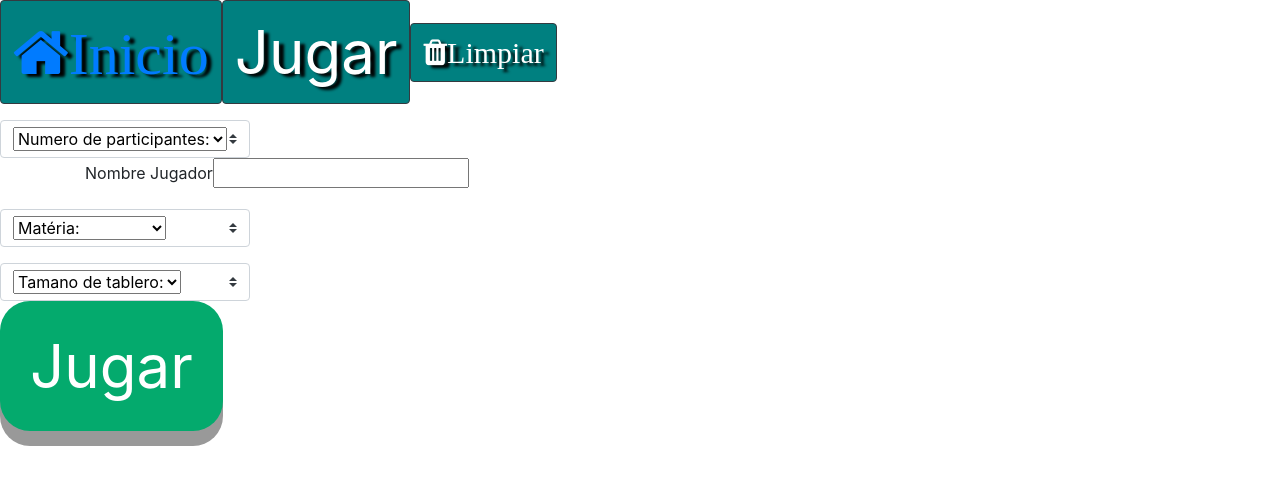
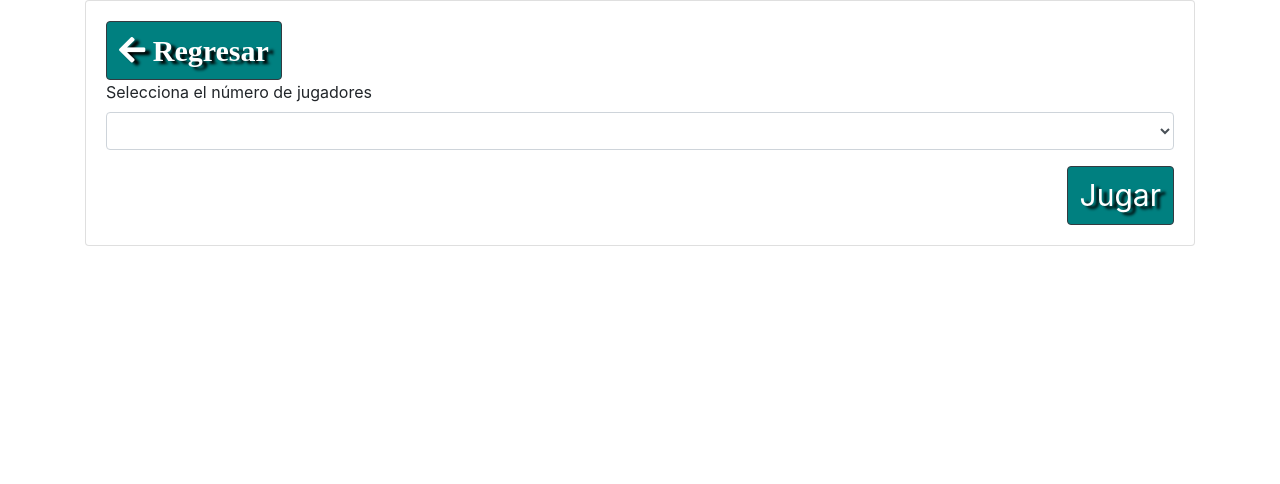
Before and after one commit to YairRdz11/SerpientesEscaleras, an Angular app: page /custom-user in a window 1280 px wide. Shown: the top 484 px of the page. Built offline with nearby package versions, Linux system fonts and the light colour scheme.

Commit message:
Se completo formulario de jugadores

```diff
--- a/src/app/app.module.ts
+++ b/src/app/app.module.ts
@@ -13,6 +13,7 @@ import { ScoreComponent } from './views/score/score.component';
 import { PlayerComponent } from './views/player/player.component';
 import { DiceComponent } from './views/dice/dice.component';
 import { CustomUserComponent } from './views/custom-user/custom-user.component';
+import { FormsModule } from '@angular/forms';
 
 @NgModule({
   declarations: [
@@ -29,7 +30,8 @@ import { CustomUserComponent } from './views/custom-user/custom-user.component';
     AppRoutingModule,
     BrowserModule,
     NgbModule,
-    HttpClientModule
+    HttpClientModule,
+    FormsModule
   ],
   providers: [CanvasService],
   bootstrap: [AppComponent]
--- a/src/app/canvas.service.ts
+++ b/src/app/canvas.service.ts
@@ -18,11 +18,12 @@ export class CanvasService {
 
   constructor() { }
 
-  initPlayer(){
-    this.player1 = new Player("Player 1","#B71C1C");
-    this.player2 = new Player("Player 2" , '#4A148C');
-    this.players.push(this.player1);
-    this.players.push(this.player2);
+  initPlayer(playerList: Player[]){
+   for (let player of playerList) {
+     player.color = '#' + Math.floor(Math.random()*16777215).toString(16);
+   }
+    this.players = playerList;
+    console.log(this.players);
   }
 
   setCanvas(canvasRenderingContext: CanvasRenderingContext2D) {
--- a/src/app/models/player.ts
+++ b/src/app/models/player.ts
@@ -8,10 +8,12 @@ export class Player {
   turn!: boolean;
   currentTile!: Tile;
 
-  constructor(name: string, color: string) {
-    this.name = name;
-    this.color = color;
+  constructor() {
     this.turn = false;
+  }
+
+  setName(namePlayer: string){
+    this.name = namePlayer;
   }
 
   turnOn() {
--- a/src/app/models/tile.ts
+++ b/src/app/models/tile.ts
@@ -28,7 +28,7 @@ export class Tile {
     draw(canvasRenderingContext: CanvasRenderingContext2D) {
         canvasRenderingContext.fillStyle = this.color;
         canvasRenderingContext.fillRect(this.x, this.y, this.resolution, this.resolution);
-        canvasRenderingContext.fillStyle='#111111';
+        canvasRenderingContext.fillStyle='#000000';
         canvasRenderingContext.font="bold 13px Arial";
         canvasRenderingContext.fillText((this.index+1).toString(),(this.x),(this.y+20));
     }
--- a/src/app/views/custom-user/custom-user.component.css
+++ b/src/app/views/custom-user/custom-user.component.css
@@ -0,0 +1,6 @@
+button {
+  font-size: 30px;
+  color: white;
+  text-shadow: black 5px 3px 3px;
+  background-color: #008080;
+}
--- a/src/app/views/custom-user/custom-user.component.html
+++ b/src/app/views/custom-user/custom-user.component.html
@@ -1,5 +1,46 @@
+<div class="container">
+  <div class="card">
+    <div class="card-body">
+      <button class="btn btn-dark" (click)="goBack()"><i class="fas fa-arrow-left"> Regresar</i></button>
+      <form>
+        <div class="form-group">
+          <label for="playerSelect">Selecciona el número de jugadores</label>
+          <select class="form-control"
+                  id="playerSelect"
+                  name="playerSelect"
+                  [(ngModel)]="playerCount"
+                  (change)="buildTextInputs()">
+            <option value="1">1</option>
+            <option value="2">2</option>
+            <option value="3">3</option>
+            <option value="4">4</option>
+            <option value="5">5</option>
+            <option value="6">6</option>
+          </select>
+          <div *ngFor="let player of playerList; let i = index" [attr.data-index]="i" class="form-group">
+            <label for="{{'player' + i}}">{{'Ingrese el nombre del jugador ' + (i + 1)}}</label>
+            <input type="text"
+                  class="form-control"
+                  id="{{'player' + i}}"
+                  placeholder="Ingrese el nombre del jugador"
+                  name="{{'player' + i}}"
+                  [(ngModel)]="player.name">
+          </div>
+        </div>
+        <div class="float-right">
+          <button
+            type="button"
+            class="btn btn-dark"
+            (click)="goGame()">Jugar
+          </button>
+        </div>
+      </form>
+    </div>
+  </div>
+</div>
+
 <!-- Add icon library -->
-<link
+<!--<link
   rel="stylesheet"
   href="https://cdnjs.cloudflare.com/ajax/libs/font-awesome/4.7.0/css/font-awesome.min.css"
 />
@@ -45,7 +86,6 @@
 
 <p></p>
 
-
 <div class="custom-select" style="width: 250px">
   <select>
     <option value="0">Numero de participantes:</option>
@@ -59,14 +99,12 @@
   </select>
 </div>
 
-
-<div class="container" >
+<div class="container">
   <form action="/action_page.php">
     <label for="usrname">Nombre Jugador </label>
     <input type="text" id="usrname" name="usrname" required />
   </form>
 </div>
-
 
 <p></p>
 
@@ -93,9 +131,9 @@
 </div>
 
 <html>
-  <head >
+  <head>
     >
-    <style >
+    <style>
       .button {
         padding: 20px 30px;
         font-size: 60px;
@@ -107,7 +145,6 @@
         border: none;
         border-radius: 30px;
         box-shadow: 0 15px #999;
-
       }
 
       .button:hover {
@@ -121,7 +158,7 @@
       }
     </style>
   </head>
-  <body >
+  <body>
     <button class="button" (click)="goPlay()">Jugar</button>
   </body>
-</html>
+</html>-->
--- a/src/app/views/custom-user/custom-user.component.ts
+++ b/src/app/views/custom-user/custom-user.component.ts
@@ -1,5 +1,8 @@
 import { Component, OnInit } from '@angular/core';
 import { Router } from '@angular/router';
+import { CanvasService } from 'src/app/canvas.service';
+import { Player } from 'src/app/models/player';
+import Swal from 'sweetalert2';
 
 @Component({
   selector: 'app-custom-user',
@@ -7,14 +10,41 @@ import { Router } from '@angular/router';
   styleUrls: ['./custom-user.component.css']
 })
 export class CustomUserComponent implements OnInit {
+  playerList: Player[] = [];
+  playerCount: number = 0;
 
-  constructor(private router:Router) { }
+  constructor(private router:Router, private _canvasService: CanvasService) { }
 
   ngOnInit(): void {
   }
 
-  goPlay(){
-    this.router.navigate(['game']);
+  buildTextInputs(){
+    this.playerList = [];
+    for(let i = 0; i < this.playerCount; i++){
+      let player = new Player();
+      this.playerList.push(player);
+    }
+
+  }
+
+  showNames(){
+    console.log(this.playerList);
+  }
+  goGame(){
+    if(this.playerList.length > 0 && this.playerList.every(x=> x.name.trim().length > 0)){
+      this._canvasService.initPlayer(this.playerList);
+      this.router.navigate(['game']);
+    }
+    else{
+      Swal.fire({
+        icon: 'error',
+        title: 'Oops...',
+        text: 'Completa los nombres de los jugadores'
+      });
+    }
+  }
+  goBack(){
+    this.router.navigate(['']);
   }
 
 }
--- a/src/app/views/dice/dice.component.ts
+++ b/src/app/views/dice/dice.component.ts
@@ -47,6 +47,7 @@ export class DiceComponent implements OnInit {
     canvasRendering.arc(x, y, 13, 0, 2 * Math.PI);
     canvasRendering.fillStyle = player.color;
     canvasRendering.fill();
+    canvasRendering.fillStyle = '#000000';
     canvasRendering.fillText(player.name,x, y);
   }
 
--- a/src/app/views/game/game.component.html
+++ b/src/app/views/game/game.component.html
@@ -1,5 +1,6 @@
 <div class="container">
-    <div class="row">
+  <button class="btn btn-dark btn-linda mt-1" (click)="goBack()"><i class="fas fa-arrow-left"> Regresar</i></button>
+    <div class="row mt-4">
         <div class="col-8">
             <app-board></app-board>
             <h1>{{steps}}</h1>
--- a/src/app/views/game/game.component.ts
+++ b/src/app/views/game/game.component.ts
@@ -1,4 +1,5 @@
 import { Component, OnInit } from '@angular/core';
+import { Router } from '@angular/router';
 import { CanvasService } from 'src/app/canvas.service';
 import { Player } from 'src/app/models/player';
 
@@ -6,6 +7,7 @@ import { Player } from 'src/app/models/player';
   selector: 'app-game',
   templateUrl: './game.component.html',
   styles: [
+    '.btn-linda { font-size: 30px; color: white; text-shadow: black 5px 3px 3px; background-color: #008080;}'
   ]
 })
 export class GameComponent implements OnInit {
@@ -13,11 +15,10 @@ export class GameComponent implements OnInit {
   players :Player[] = [];
 
 
-  constructor(private _canvasService: CanvasService) {
+  constructor(private _canvasService: CanvasService, private router:Router) {
   }
 
   ngOnInit(): void {
-    this._canvasService.initPlayer();
     this.players = this._canvasService.players;
   }
 
@@ -25,4 +26,8 @@ export class GameComponent implements OnInit {
     this.steps = steps;
   }
 
+  goBack(){
+    this.router.navigate(['custom-user']);
+  }
+
 }
--- a/src/app/views/init/init.component.html
+++ b/src/app/views/init/init.component.html
@@ -1,18 +1,16 @@
 <div class="container">
-
-
-  <div class="card align-items-center">
+  <div class="card"> <!--align-items-center-->
     <div class="card-body">
       <h2 class="card-title text-center">Serpientes y Escaleras</h2>
-      <div class="row">
+      <div class="row d-flex justify-content-center">
         <img src="../../../assets/images/S-E.png" alt="" />
       </div>
-      <div class="row text-center">
-        <button
+      <div class="row d-flex justify-content-center mt-4">
+          <button
           type="button"
           class="btn btn-dark"
           style="
-            font-size: 60px;
+            font-size: 30px;
             text-shadow: black 5px 3px 3px;
             background-color: #008080;"
           (click)="goCustomUser()">
--- a/src/index.html
+++ b/src/index.html
@@ -6,6 +6,7 @@
   <base href="/">
   <meta name="viewport" content="width=device-width, initial-scale=1">
   <link rel="icon" type="image/x-icon" href="favicon.ico">
+  <link rel="stylesheet" href="https://pro.fontawesome.com/releases/v5.10.0/css/all.css" integrity="sha384-AYmEC3Yw5cVb3ZcuHtOA93w35dYTsvhLPVnYs9eStHfGJvOvKxVfELGroGkvsg+p" crossorigin="anonymous"/>
 </head>
 <body>
   <app-root>
```
Also changed, not shown: 1 other file (tests, documents, lock files or other folders).
